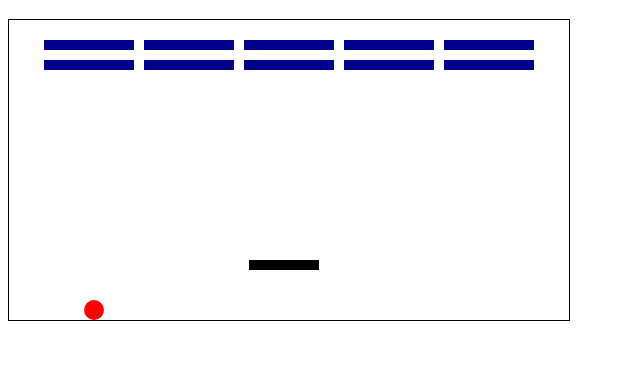
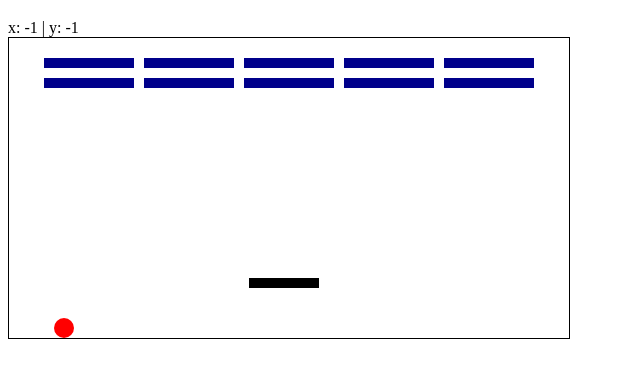
Before and after one commit to gabrielmissio/javascript-sandbox, a plain HTML site: page breakout/index.html in a window 1280 px wide. Shown: the part 61-438 px from the top of the page, without its empty margins (0-640 px from the left). Drawn offline with Linux system fonts and the light colour scheme.

Commit message:
refactor: adjust changeBallDiresction function of breakout demo

```diff
--- a/breakout/app.js
+++ b/breakout/app.js
@@ -1,6 +1,7 @@
 const gridDisplay = document.querySelector('.grid')
 const userDisplay = document.createElement('div')
 const ballDisplay = document.createElement('div')
+const ballDirectionDisplay = document.querySelector('#ballDirection')
 const gridWidth = 560
 const gridHeight = 300
 const blockWidth = 70
@@ -8,6 +9,7 @@ const blockHeight = 10
 const userInitialPosition = [240, 50]
 const ballInitialPosition = [265, 220]
 const ballDiameter = 20
+const directions = { up: 1, down: -1, right: 1, left: -1 }
 let userCurrentPosition = null
 let ballId = null
 let ballCurrentPosition = null
@@ -71,8 +73,8 @@ function randomNumber(min, max) {
 function createBall() {
     ballDisplay.classList.add('ball')
     ballCurrentPosition = ballInitialPosition
-    ballCurrentDirectionY = 1
-    ballCurrentDirectionX = randomNumber(0, 1) %2 === 0 ? 1 : -1
+    ballCurrentDirectionY = directions.down
+    ballCurrentDirectionX = randomNumber(0, 1) %2 === 0 ? directions.right : directions.left
     drawBall()
     gridDisplay.appendChild(ballDisplay)
 }
@@ -95,23 +97,24 @@ function moveUser(e) {
 }
 
 function changeBallDirection() {
-    // ball falling
-    if (ballCurrentDirectionY === -1 && ballCurrentDirectionX === 1) {
-        ballCurrentDirectionX = -1
+    // ball falling to rigth
+    if (ballCurrentDirectionY === directions.down && ballCurrentDirectionX === directions.right) {
+        ballCurrentDirectionX = directions.left
         return
     }
-    if (ballCurrentDirectionY === -1 && ballCurrentDirectionX === -1) {
-        ballCurrentDirectionY = 1
+    // ball falling to left
+    if (ballCurrentDirectionY === directions.down && ballCurrentDirectionX === directions.left) {
+        ballCurrentDirectionY = directions.right
         return
     }
-
-    // ball rising
-    if (ballCurrentDirectionY === 1 && ballCurrentDirectionX === 1) {
-        ballCurrentDirectionY = -1
+    // ball rising to rigth
+    if (ballCurrentDirectionY === directions.up && ballCurrentDirectionX === directions.right) {
+        ballCurrentDirectionY = directions.down
         return
     }
-    if (ballCurrentDirectionY === 1 && ballCurrentDirectionX === -1) {
-        ballCurrentDirectionX = 1
+    // ball rising to left
+    if (ballCurrentDirectionY === directions.up && ballCurrentDirectionX === directions.left) {
+        ballCurrentDirectionX = directions.right
         return
     }
 }
@@ -153,6 +156,7 @@ function moveBall() {
     ballCurrentPosition[1] += ballCurrentDirectionY
     drawBall()
     checkBallCollision()
+    ballDirectionDisplay.innerHTML = `x: ${ballCurrentDirectionX} | y: ${ballCurrentDirectionY}`
 }
 
 function start() {
@@ -160,7 +164,7 @@ function start() {
     createBlocks()
     createUser()
     createBall()
-    ballId = setInterval(moveBall, 7)
+    ballId = setInterval(moveBall, 14)
 }
 
 start()
--- a/breakout/index.html
+++ b/breakout/index.html
@@ -8,6 +8,7 @@
 
   <body>
     <h1>Breakout</h1>
+    <span id="ballDirection"></span>
     <div class="grid"></div>
 
     <script src="app.js"></script>
```
